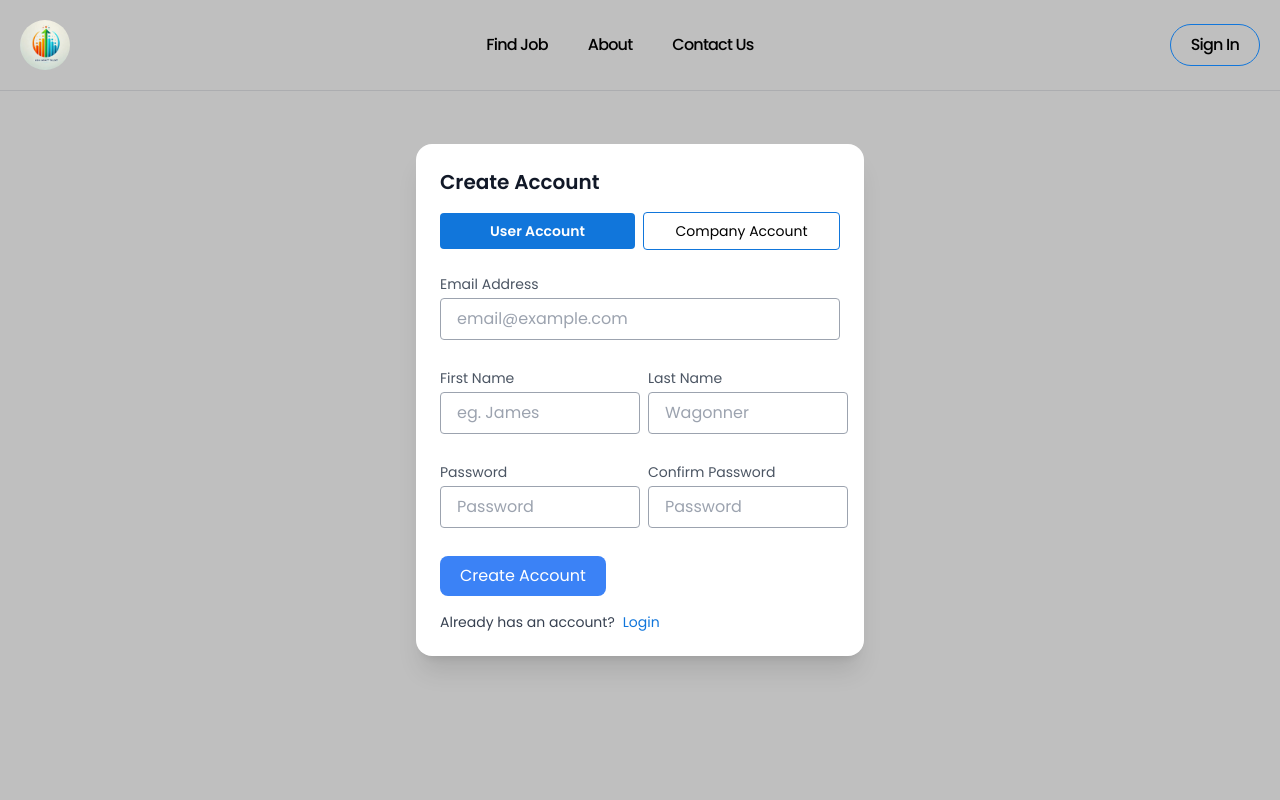
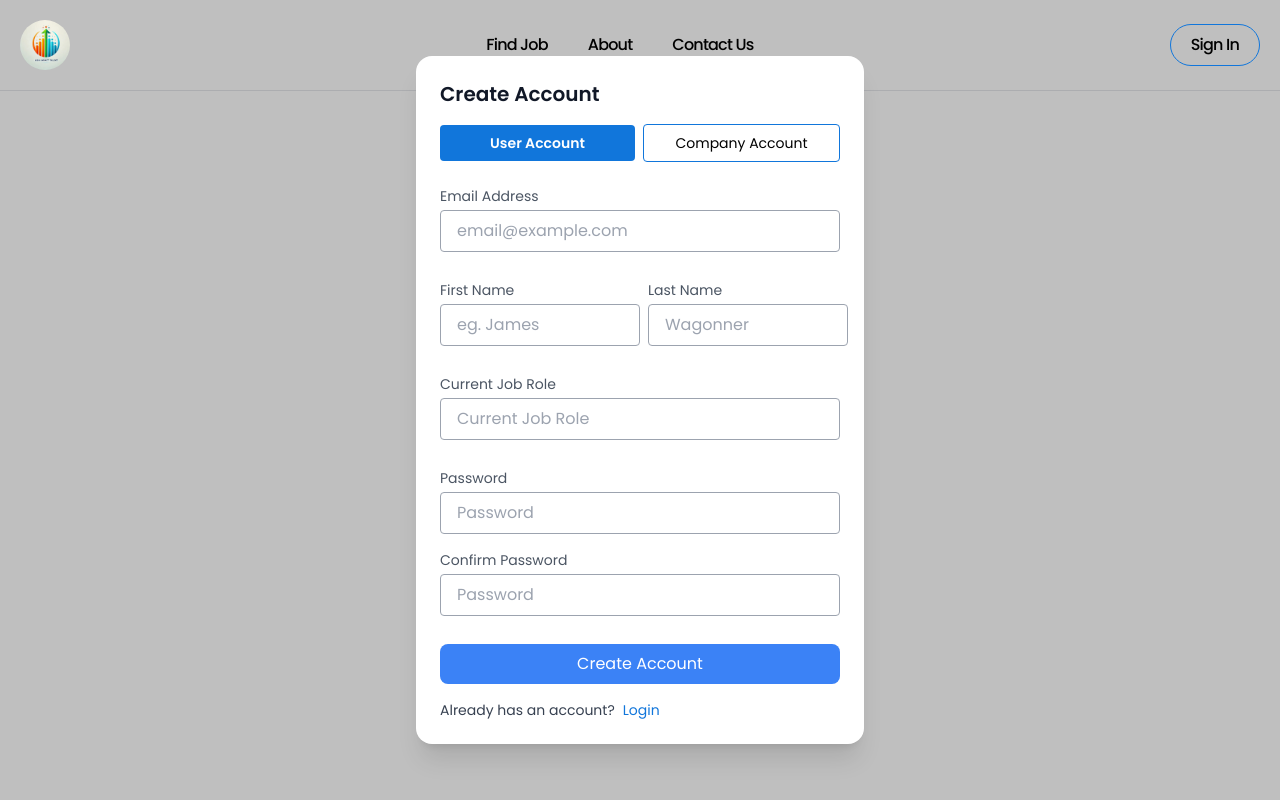
Before and after one commit to skehargit/demojobPortal, a React (Vite) app in the folder client/: page /user-auth in a window 1280 px wide. Shown: the top 800 px of the page. Built offline with nearby package versions, Linux system fonts and the light colour scheme.

Commit message:
update signup page

```diff
--- a/client/src/components/SignUp.jsx
+++ b/client/src/components/SignUp.jsx
@@ -11,7 +11,7 @@ import { Login } from "../redux/userSlice";
 const SignUp = ({ open, setOpen }) => {
   const dispatch = useDispatch();
   const location = useLocation();
-  const [loading,setloadting]=useState(false)
+  const [loading, setloadting] = useState(false);
   const [isRegister, setIsRegister] = useState(true);
   const [accountType, setAccountType] = useState("seeker");
 
@@ -46,7 +46,7 @@ const SignUp = ({ open, setOpen }) => {
     }
     try {
       // console.log(formData)
-      setloadting(true)
+      setloadting(true);
       const res = await apiRequest({
         url: URL,
         method: "POST",
@@ -60,9 +60,8 @@ const SignUp = ({ open, setOpen }) => {
         const userData = { token: res?.token, ...res?.user };
         dispatch(Login(userData));
         localStorage.setItem("userInfo", JSON.stringify(userData));
-        setloadting(false)
+        setloadting(false);
         window.location.replace(from);
-
       }
     } catch (error) {
       // Handle error
@@ -204,9 +203,24 @@ const SignUp = ({ open, setOpen }) => {
                         )}
                       </div>
                     )}
-
-                    <div className="w-full flex gap-1 md:gap-2">
-                      <div className={`${isRegister ? "w-1/2" : "w-full"}`}>
+                    {isRegister && (
+                        <div className="w-full">
+                          <TextInput
+                          name="currentJobRole"
+                            label="Current Job Role"
+                            placeholder="Current Job Role"
+                            type="cJobRole"
+                            register={register("cJobRole", {
+                              required: "Current Job Role Required!",
+                            })}
+                            error={
+                              errors.cJobRole ? errors.cJobRole?.message : ""
+                            }
+                          />
+                        </div>
+                      )}
+                    <div className={`w-full flex ${isRegister&&"flex-col"}  gap-1 md:gap-2`}>
+                      <div className="w-full">
                         <TextInput
                           name="password"
                           label="Password"
@@ -214,6 +228,14 @@ const SignUp = ({ open, setOpen }) => {
                           type="password"
                           register={register("password", {
                             required: "Password is required!",
+                            minLength: {
+                              value: 8,
+                              message: 'Password must be at least 8 characters long'
+                            },
+                            pattern: {
+                              value: /^(?=.*[a-z])(?=.*[A-Z])(?=.*\d)(?=.*[@$!%*?&])[A-Za-z\d@$!%*?&]{8,}$/,
+                              message: `Password must contain at least one uppercase letter, one lowercase letter, one number, and one special character`
+                            }
                           })}
                           error={
                             errors.password ? errors.password?.message : ""
@@ -222,7 +244,7 @@ const SignUp = ({ open, setOpen }) => {
                       </div>
 
                       {isRegister && (
-                        <div className="w-1/2">
+                        <div className="w-full">
                           <TextInput
                             label="Confirm Password"
                             placeholder="Password"
@@ -262,8 +284,19 @@ const SignUp = ({ open, setOpen }) => {
                         containerStyles={`inline-flex justify-center rounded-md bg-[#14a800] px-8 py-2 text-sm font-medium text-white outline-none hover:bg-[#10a900]`}
                         title={isRegister ? "Create Account" : "Login Account"}
                       /> */}
-                      <button type="submit" className="bg-blue-500 text-white py-2 px-5 rounded-lg">
-                        {isRegister?<div>{loading?"Creating Account....":"Create Account"}</div>:<div>{loading?"Login....":"Login Account"}</div>}
+                      <button
+                        type="submit"
+                        className="bg-blue-500 text-white py-2 px-5 rounded-lg w-full"
+                      >
+                        {isRegister ? (
+                          <div>
+                            {loading
+                              ? "Creating Account...."
+                              : "Create Account"}
+                          </div>
+                        ) : (
+                          <div>{loading ? "Login...." : "Login Account"}</div>
+                        )}
                       </button>
                     </div>
                   </form>
```
Also changed, not shown: 2 other files (tests, documents, lock files or other folders).
